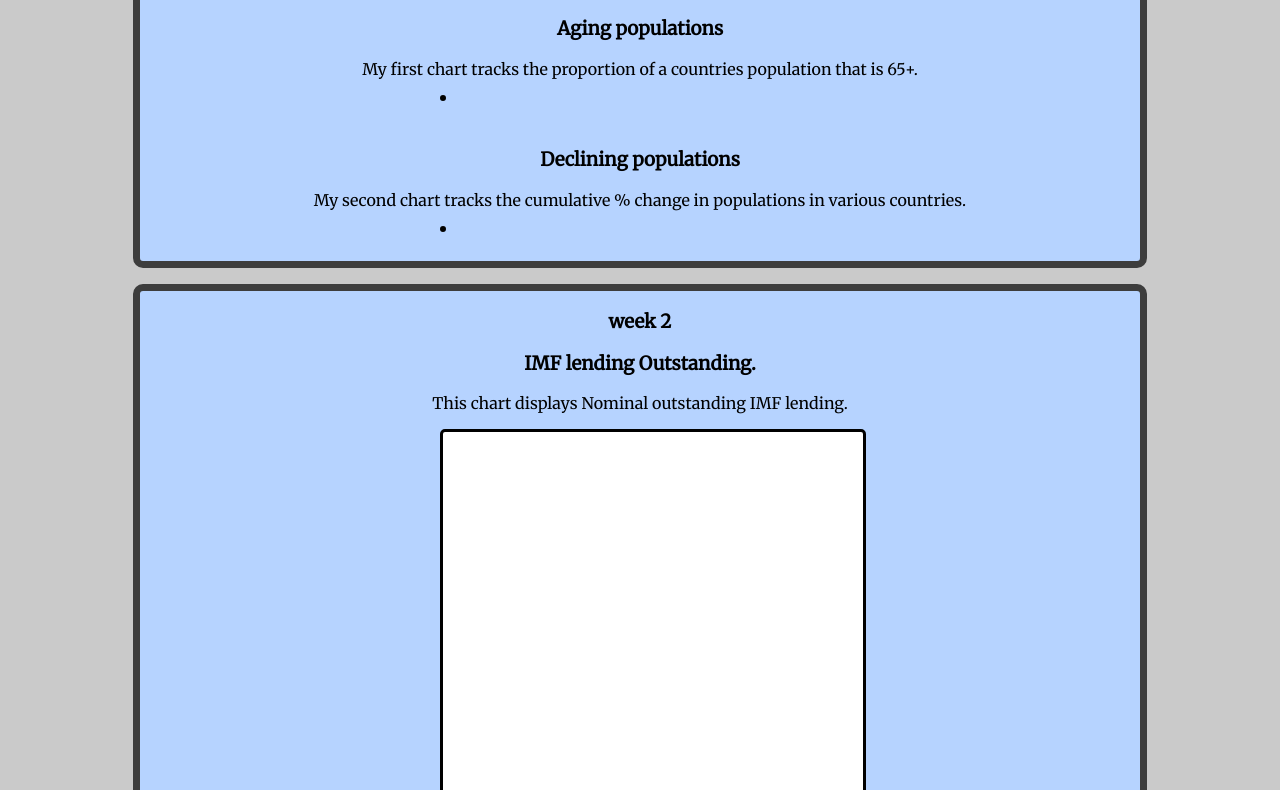
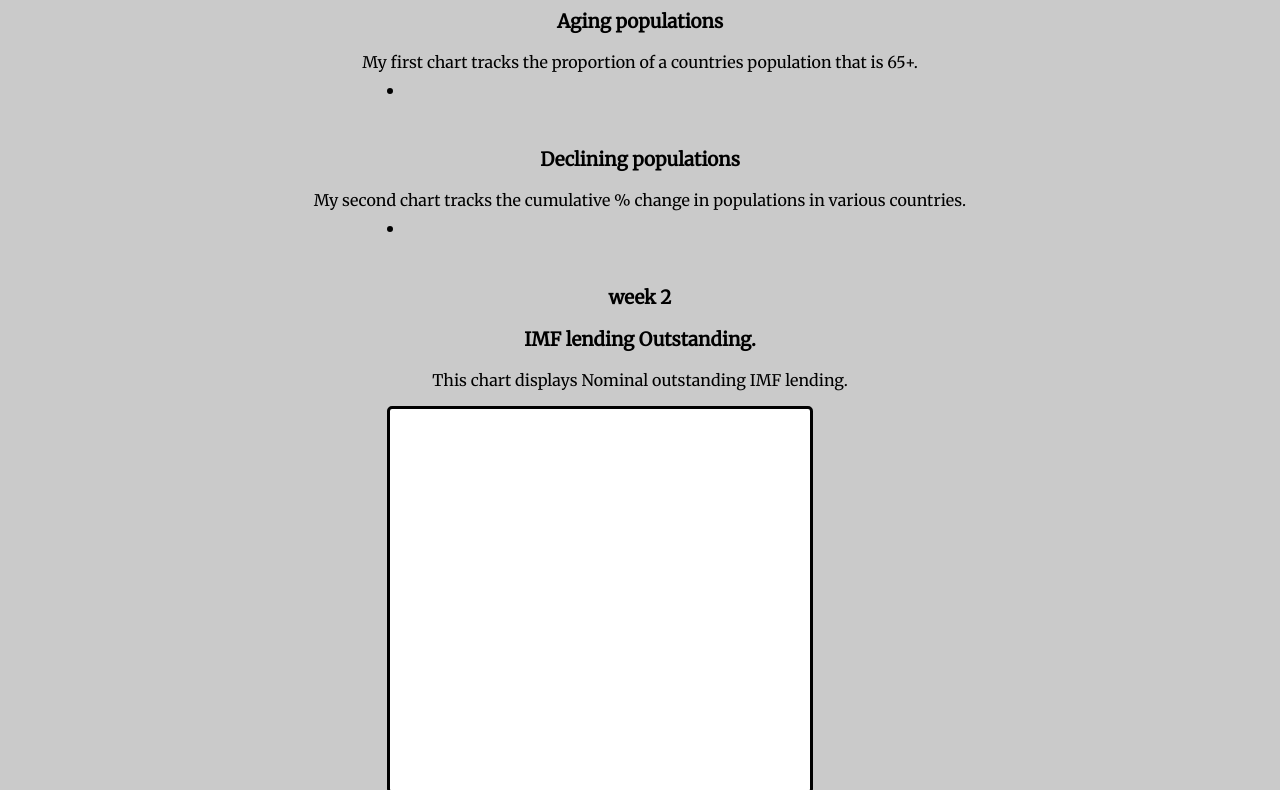
Before and after one commit to ipkwhite/ipkwhite.github.io, a plain HTML site: page index.html in a window 1280 px wide. Shown: the part 182-972 px from the top of the page. Drawn offline with Linux system fonts and the light colour scheme; a script that the page names is missing.

Commit message:
Add files via upload

```diff
--- a/index.css
+++ b/index.css
@@ -70,16 +70,6 @@ h1, h3, p{
     }
 
 
-.myWeek1{
-    margin: auto;
-    max-width: 100%;
-    background-color: rgb(182, 211, 255);
-    border-width: 7px;
-    border-style: solid;
-    border-radius: 10px;
-    border-color: rgb(61, 61, 61);
-    width: 1000px
-}
 
 .chart{
 
```
